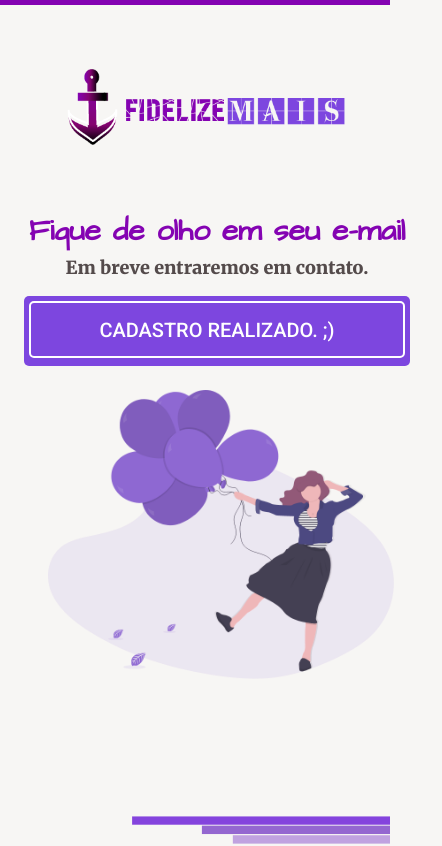
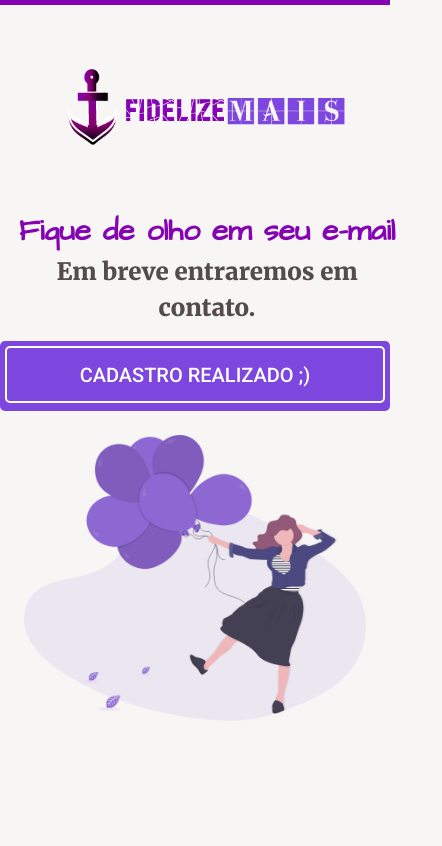
Before and after one commit to arthurramires/fa-landing-page, a Next.js app: page /salutation/congrats in a window 390 px wide. Shown: the top 846 px of the page, 442 px wide, since content can reach past the window. Built offline with nearby package versions, Linux system fonts and the light colour scheme.

Commit message:
Consertando responsividade na tela secundária

```diff
--- a/package.json
+++ b/package.json
@@ -15,7 +15,8 @@
     "next": "^9.4.2",
     "nprogress": "^0.2.0",
     "react": "^16.13.1",
-    "react-dom": "^16.13.1"
+    "react-dom": "^16.13.1",
+    "react-spinners": "^0.8.3"
   },
   "devDependencies": {
     "postcss-preset-env": "^6.7.0",
--- a/pages/_app.js
+++ b/pages/_app.js
@@ -1,4 +1,9 @@
 import '../styles/main.css';
+import Router from 'next/router';
+import NProgress from 'nprogress'; //nprogress module
+import 'nprogress/nprogress.css'; //styles of nprogress
+//Binding events.
+Router.events.on('routeChangeStart', () => NProgress.start()); Router.events.on('routeChangeComplete', () => NProgress.done()); Router.events.on('routeChangeError', () => NProgress.done());
 
 export default function MyApp({ Component, pageProps }) {
   return <Component {...pageProps} />;
--- a/pages/index.js
+++ b/pages/index.js
@@ -24,7 +24,6 @@ const Home = () => {
         error.message
         alert("Aconteceu um erro, tente novamente!!")
       });
-
     }catch (err){
       alert("Aconteceu um erro, tente novamente!!")
     }
@@ -32,8 +31,8 @@ const Home = () => {
   }
 
   const Content = () => (
-    <div className="flex flex-col lg:flex-row">
-      <section className="flex flex-col sm:justify-start lg:ml-6 w-screen xl:ml-32 mt-16">
+    <div className="flex flex-col lg:flex-row pr-0">
+      <section className="flex flex-col w-screen lg:ml-6 xl:ml-32 mt-16">
         <p className="content ml-3 text-base text-center sm:text-left text-lg md:text-xl lg:text-2xl xl:text-3xl">Seja um dos primeiros a utilizar o <strong className="content-title text-base sm:text-lg md:text-xl lg:text-2xl xl:text-3xl">Fidelize Mais</strong> Faça a sua inscrição e garanta essa novidade.</p>
         <Form onSubmit={handleSubmit} className="inputContainer flex flex-col px-3">
           <Input name="name" type="text" className="input" required placeholder="Insira seu nome aqui ;)"/>
--- a/pages/salutation/congrats.js
+++ b/pages/salutation/congrats.js
@@ -7,17 +7,17 @@ import Footer from '../../components/Footer';
 
 
 const Content = () => (
-    <div className="flex flex-col sm:flex-row">
-      <section className="flex flex-col flex-center pr-2 xl:ml-32 mt-16 lg:ml-10 md:ml-8 sm:flex-start pr-0 mx-6">
-        <p className="content w-full mr-6 text-base text-center sm:text-left ml-0 text-lg md:text-xl lg:text-2xl xl:text-3xl"><strong className="content-title text-base sm:text-lg md:text-xl lg:text-2xl xl:text-3xl">Fique de olho em seu e-mail</strong> <br />Em breve entraremos em contato.</p>
-        <div className="message sm:justify-center">
+    <div className="flex flex-col lg:flex-row">
+      <section className="flex flex-col sm:justify-start lg:ml-6 xl:ml-32 mt-16">
+        <p className="content ml-3 w-6 text-base text-center sm:text-lg md:text-xl lg:text-left w-full text-2xl xl:text-3xl"><strong className="content-title text-base sm:text-lg md:text-xl lg:text-2xl xl:text-3xl">Fique de olho em seu e-mail</strong> <br />Em breve entraremos em contato.</p>
+        <div className="message w-full sm:justify-center">
             <div className="message-content flex items-center justify-center">
-                <p>CADASTRO REALIZADO. ;)</p>
+                <p>CADASTRO REALIZADO ;)</p>
             </div>
         </div>
       </section>
-      <aside className="min-w-0 mt-3 ml-0 px-12 mt-6 sm:ml-16 px-0 mt-0 lg:ml-6 min-w-0 px-0 mt-0 md:ml-3 px-0 mt-0 ">
-        <img src="/congrats.png" alt="Fidelize Mais" width={700} className="banner"/>
+      <aside className="mt-0 ml-0 mt-6 px-6 sm:px-0 mt-0 ml-0 lg:px-6 w-screen mt-0 md:px-0 mt-0">
+        <img src="/congrats.png" alt="Fidelize Mais" width={900} className="banner"/>
       </aside>
     </div>
   );
@@ -33,10 +33,7 @@ const Congrats = () => {
                     <link href="https://fonts.googleapis.com/css2?family=Architects+Daughter&family=Merriweather:ital,wght@0,900;1,400&family=Roboto:wght@500&display=swap" rel="stylesheet"></link>
                     <link href="https://fonts.googleapis.com/css2?family=Merriweather&display=swap" rel="stylesheet"></link>
                 </Head>
-
-                <div className="w-full flex justify-between">
-                    <Content />
-                </div>
+                <Content />
             </div>
 
             <div className="w-full flex pl-32 mt-4 justify-end sm:flex mt-32 pl-0 ">
--- a/styles/main.css
+++ b/styles/main.css
@@ -26,7 +26,6 @@ body #__next .container  {
   /* background: greenyellow; */
   width: 100%;
 }
-
 
 body #__next .container .content {
   font-weight: Bold;
@@ -92,7 +91,6 @@ body #__next .container .inputContainer .formButton:hover {
 }
 
 body #__next .container .message {
-  width: 386px;
   margin-top: 15px;
   height: 70px;
   background: #7D46DF;
@@ -104,6 +102,7 @@ body #__next .container .message {
 }
 
 body #__next .container .message .message-content {
+  width: 100%;
   height: 57px;
   background: transparent;
   padding: 5px;
```
Also changed, not shown: 1 other file (tests, documents, lock files or other folders).
